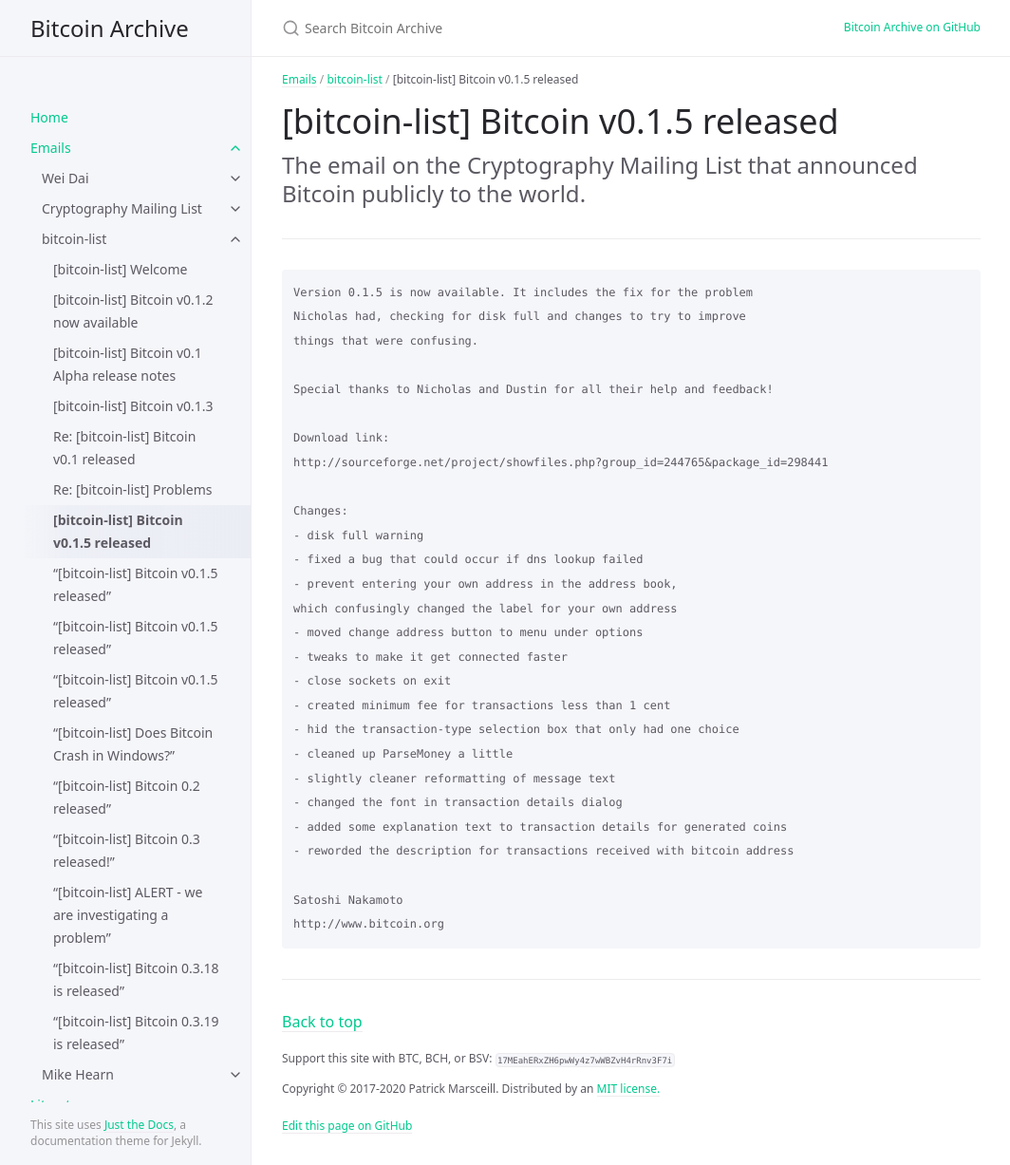
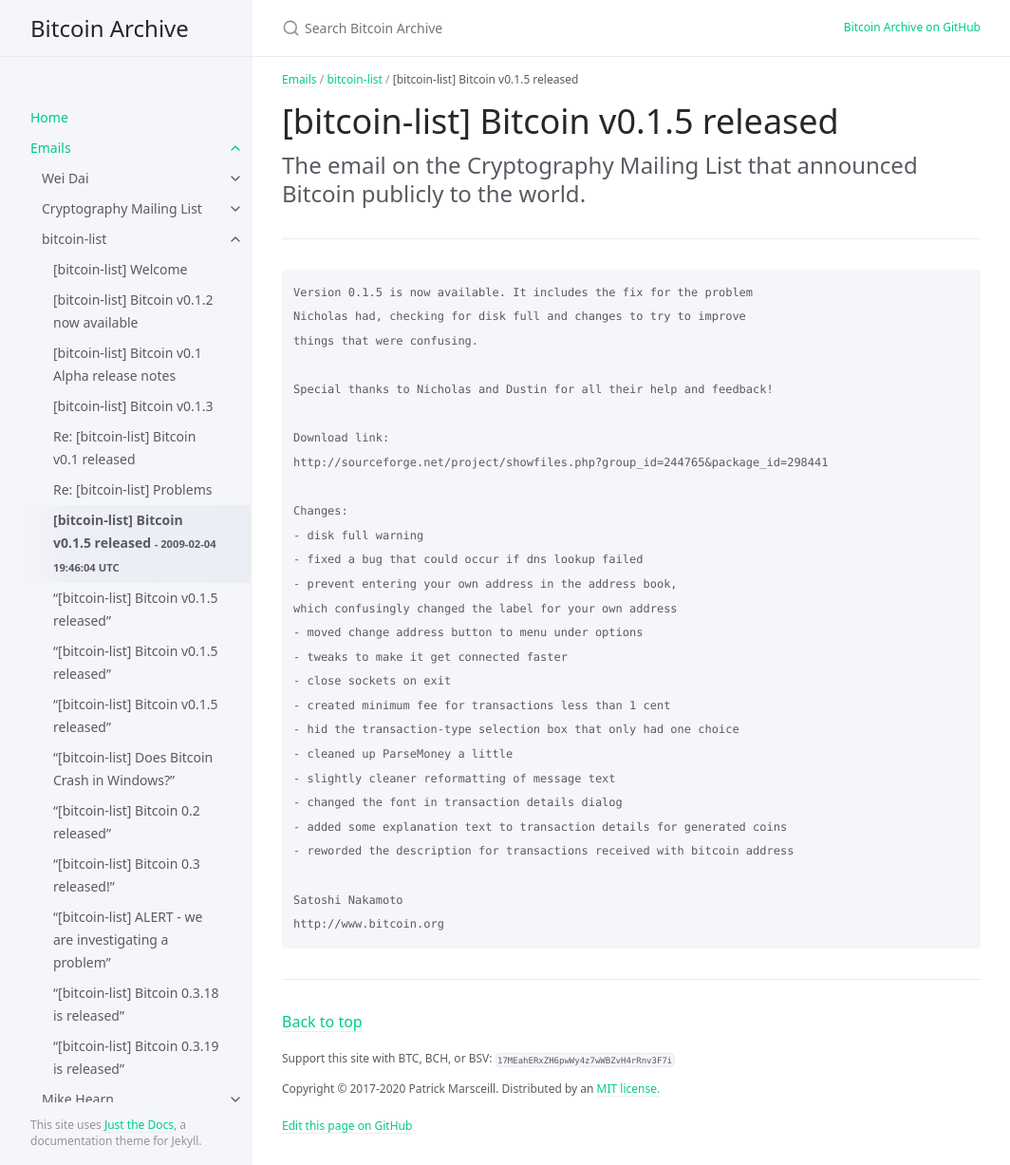
Before and after one commit to wakgill/bitcoin-archive, a Jekyll site: the page built from docs/emails/bitcoin-list/7.md, in a window 1280 px wide and 1227 px high. Shown: the whole window at 95% size, without its empty margins (107-1171 px from the left). Built offline with Jekyll 4.4.1, drawn with Linux system fonts in a browser that asks for light colours.

Commit message:
Update 7.md

```diff
--- a/docs/emails/bitcoin-list/7.md
+++ b/docs/emails/bitcoin-list/7.md
@@ -4,6 +4,7 @@ title: '[bitcoin-list] Bitcoin v0.1.5 released'
 grand_parent: Emails
 parent: bitcoin-list
 nav_order: 7
+date: 2009-02-04 19:46:04 UTC
 ---
 
 # [bitcoin-list] Bitcoin v0.1.5 released
```
